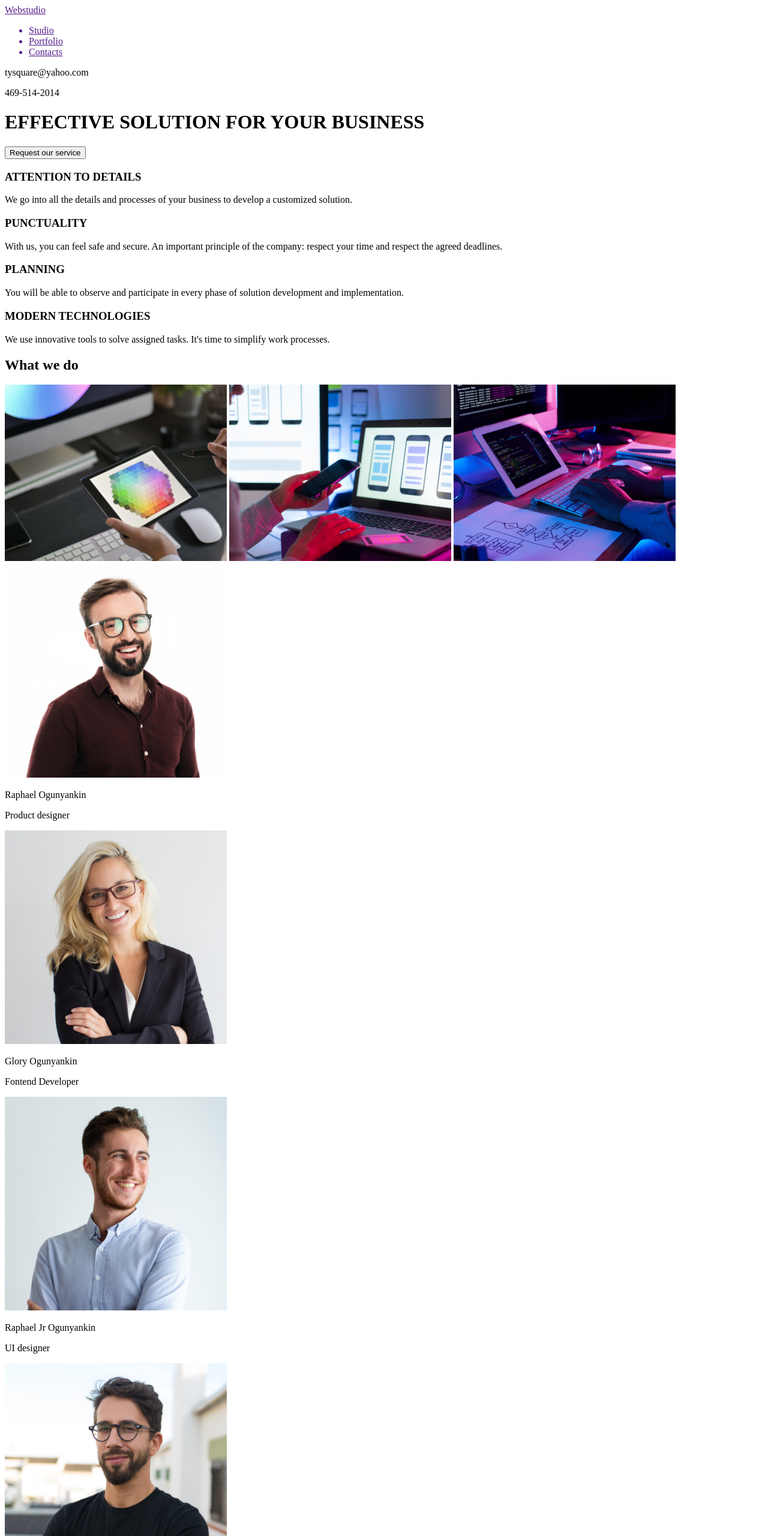
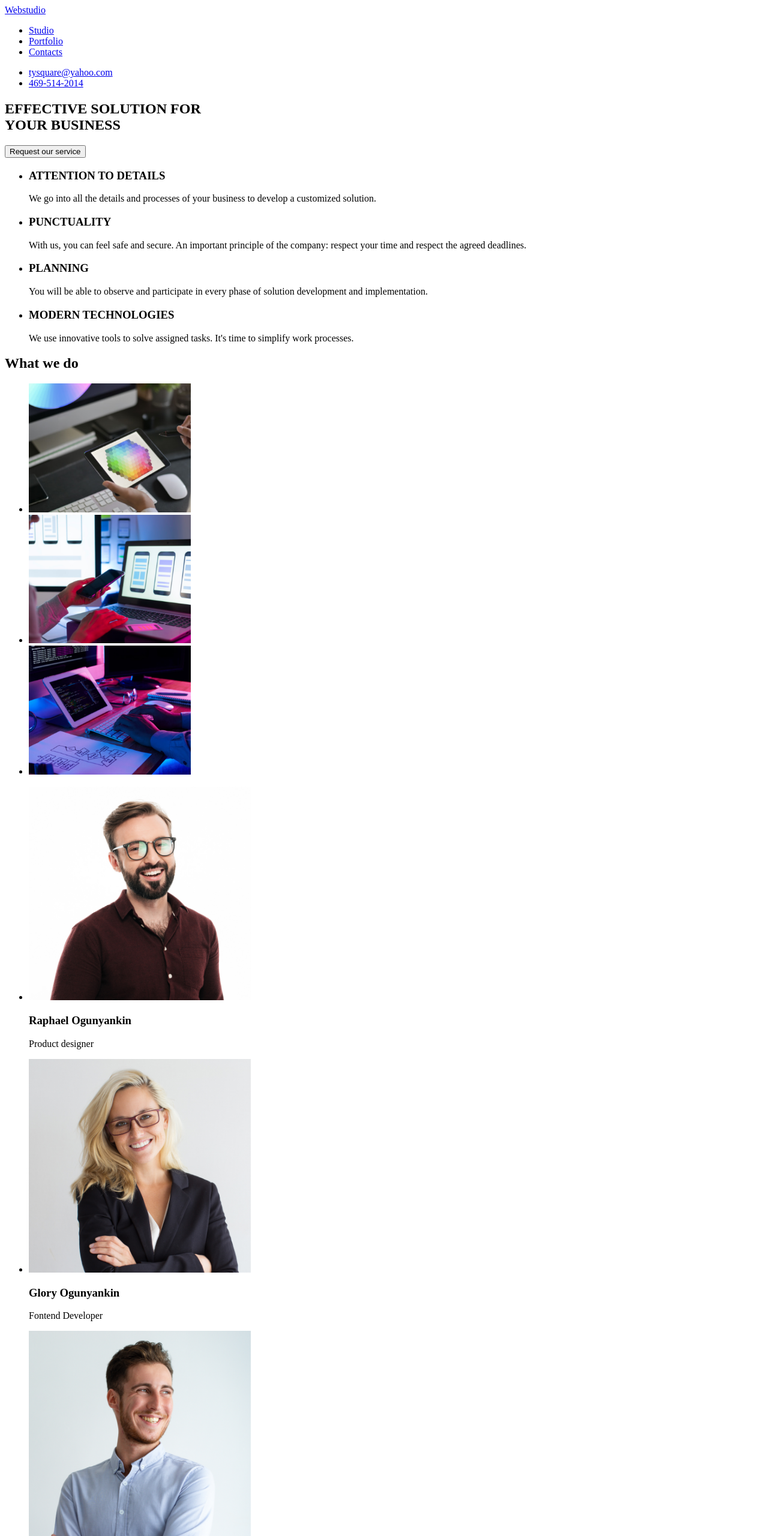
Before and after one commit to OGUNYANKIN/goit-markup-hw-01, a plain HTML site: page index.html in a window 1280 px wide. Shown: the top 2560 px of the page at 60% size. Drawn offline with Linux system fonts and the light colour scheme.

Commit message:
corections

```diff
--- a/index.html
+++ b/index.html
@@ -7,54 +7,68 @@
         </head>
         <body>
             <header>
+              <div>
               <nav>
-              <a href=""
-                 <p>
-                    Webstudio
-                </p>
+              <a href="#">Webstudio</a>
                  <ul>
                     <li>
-                        Studio
+                       <a href="#">Studio</a>
                     </li>
                     <li>
-                        Portfolio
+                        <a href="#">Portfolio</a>
                     </li>
                     <li>
-                        Contacts
+                        <a href="#">Contacts</a>
                     </li>
                  </ul>
-                </a>
                 </nav>
-                 <p>
-                    tysquare@yahoo.com
-                 </p>
-                 <p>
-                    469-514-2014
-                 </p>
+                <ul>
+                 <li>
+                  <a href="mailto:tysquare@yahoo.com">tysquare@yahoo.com</a>
+                 </li>
+                 <li>
+                  <a href="tel:469-514-2014">469-514-2014</a>
+                 </li>
+                 </ul>
+               </div>
             </header>
             <main>
+              <section>
+                <div>
                   <h1>
-                EFFECTIVE SOLUTION FOR YOUR BUSINESS
+                    EFFECTIVE SOLUTION FOR <br>YOUR BUSINESS
                   </h1>
-              <button>
+                  <button type="button">
                     Request our service
                   </button>
+                </div>
+              </section>
+              <section>
+                <div>
+                  <ul>
+                    <li>
                       <h3>
                         ATTENTION TO DETAILS
                       </h3>
                       <P>
                         We go into all the details and processes of your business to develop a customized solution.
                       </P>
+                    </li>
+                    <li>
                       <h3>PUNCTUALITY</h3>
               <p>
                 With us, you can feel safe and secure. An important principle of the company: respect your time and respect the agreed deadlines.
               </p>
+                    </li>
+                    <li>
                       <h3>
                         PLANNING
                       </h3>
                       <p>
                         You will be able to observe and participate in every phase of solution development and implementation.
                       </p>
+                    </li>
+                    <li>
                       <h3>
                         MODERN TECHNOLOGIES
                       </h3>
@@ -62,67 +76,77 @@
                         We use innovative tools to solve assigned tasks. It's time to simplify work processes.
                       </p>
 
-
-
-
+                    </li>
+                  </ul>
+                  </div>
+              </section>
+              <section>
+                <div>
                   <h2>
                     What we do
                   </h2>
-              <img src="images/leftimage.png" alt="typing on a keyboard" width="370"/>
-              <img src="images/middleimage.png" alt="hand on a phone" width="370"/>
-              <img src="images/rightimage.png" alt="looking at tablet" width="370"/>
-
+                  <ul>
+                    <li><img src="images/tablet.png" alt="typing on a keyboard" width="270"/></li>
+                    <li><img src="images/phone.png" alt="hand on a phone" width="270"/></li>
+                    <li><img src="images/laptop.png" alt="looking at tablet" width="270"/>
+                    </li>
+                  </ul>
+                  </div>
+              </section>
+              <section>
                 <div>
-                <img src="images/raphael.jpg" alt="C.E.O" width="370"/>
-                <p>
+                  <ul>
+                    <li> <img src="images/raphael.jpg" alt="C.E.O" width="370"/>
+                      <h3>
                         Raphael Ogunyankin
-                </p>
+                      </h3>
                       <p>
                         Product designer
                       </p>
-              </div>
-              <div>
-                <img src="images/glory.jpg" alt="MANAGER" width="370"/>
-                <p>
+                    </li>
+                    <li><img src="images/glory.jpg" alt="MANAGER" width="370"/>
+                      <h3>
                         Glory Ogunyankin
-                </p>
+                      </h3>
                       <p>
                         Fontend Developer
-              </div>
-              <div>
-                <img src="images/raphael_jr.jpg" alt="AST MANAGER" width="370"/>
-                <p>
+                        </p>
+                      </li>
+                    <li><img src="images/raphael_jr.jpg" alt="AST MANAGER" width="370"/>
+                      <h3>
                         Raphael Jr Ogunyankin
-                </p>
+                      </h3>
                       <p>
                         UI designer
-              </div>
-              <div>
-                <img src="images/faith.jpg" alt="DIRECTOR" width="370"/>
+                      </p>
+                      </li>
+                    <li><img src="images/faith.jpg" alt="DIRECTOR" width="370"/>
                       <p>
                         Faith Ogunyankin
                       </p>
                       <p>
                         Marketing
+                      </p>
+                      </li>
+                  </ul>
                 </div>
+              </section>
           </main>
             <footer>
-              <a href=""
-              <p>
-                Webstudio
-            </p>
-          </a>
+              <a href="#">Webstudio</a>
             <address>
-              695 Park Ave, New York, NY 10065, United States
+              <ul>
+                <li>
+                  <a href="#">695 Park Ave, New York, NY 10065, United States</a>
+                </li>
+                <li>
+                  <a href="mailto:tysquare@yahoo.com">tysquare@yahoo.com</a>
+                </li>
+                <li>
+                  <a href="tel:469-514-2014">469-514-2014</a>
+                </li>
+              </ul>
           </address>
-          <p>
-
-            tysquare@yahoo.com
-         </p>
-         <p>
-            469-514-2014
-         </p>
           </footer>
             </body>
-
             </html>
```
Also changed, not shown: images/laptop.png (renamed from images/rightimage.png), images/phone.png (renamed from images/middleimage.png), images/tablet.png (renamed from images/leftimage.png). Lines whose indentation alone changed are shown as unchanged.
